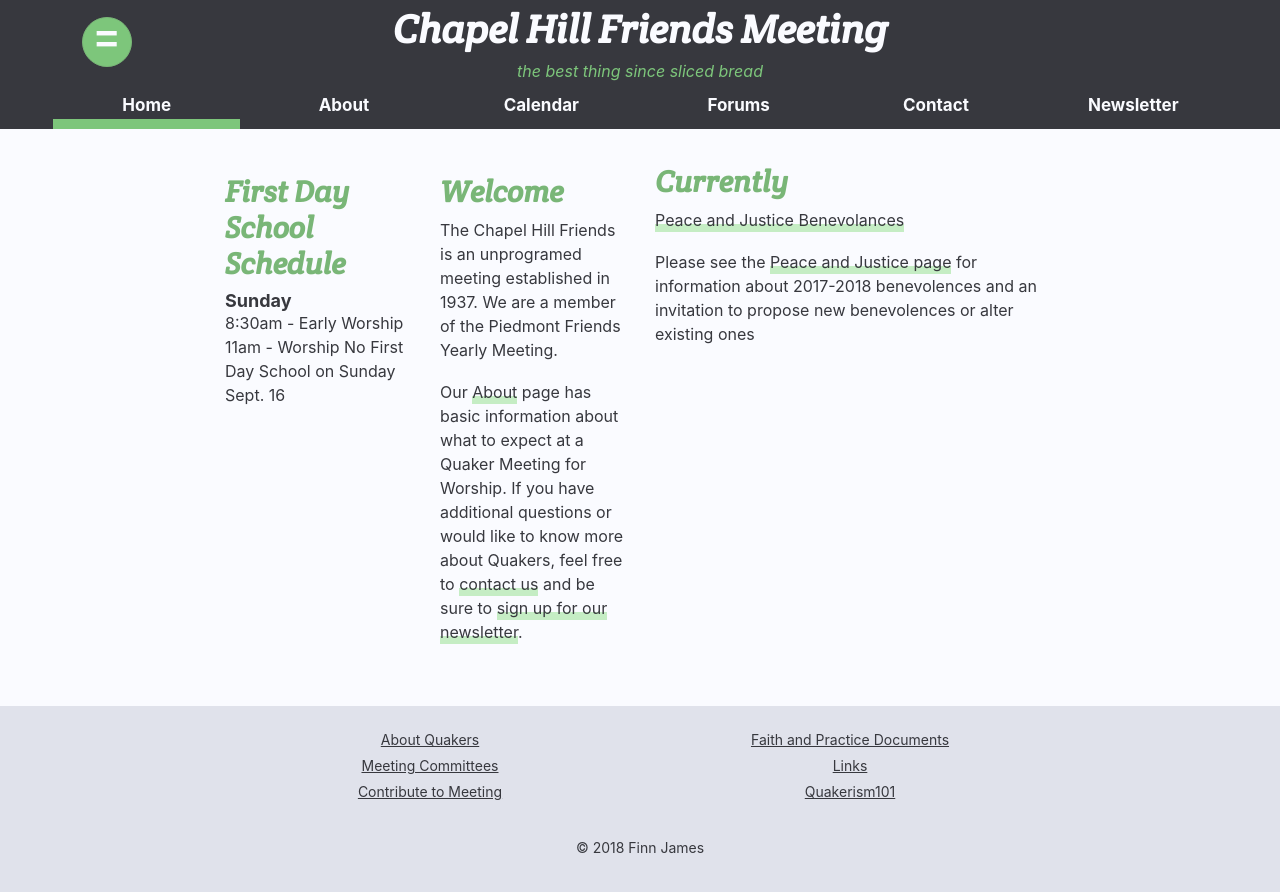
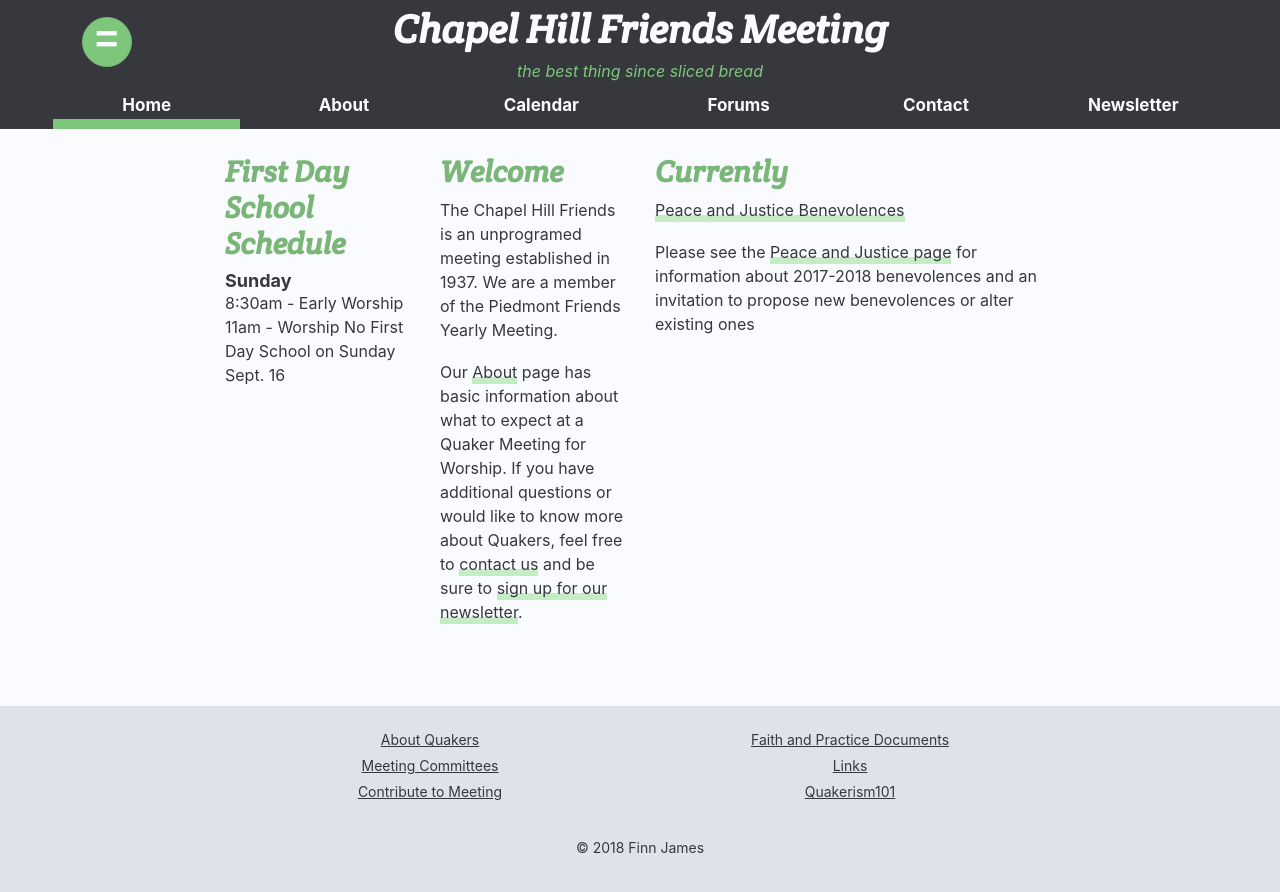
Before and after one commit to finnjames/radiolevity.com, a Jekyll site: the page built from pages/index.md, in a window 1280 px wide. Shown: the top 892 px of the page. Built offline with Jekyll 4.4.1, drawn with Linux system fonts in a browser that asks for light colours.

Commit message:
cosmetic updates

```diff
--- a/_includes/currently.md
+++ b/_includes/currently.md
@@ -1,4 +1,4 @@
 # Currently
-[Peace and Justice Benevolances](/)
+[Peace and Justice Benevolences](/)
 
 Please see the [Peace and Justice page](/) for information about 2017-2018 benevolences and an invitation to propose new benevolences or alter existing ones
--- a/_sass/main.scss
+++ b/_sass/main.scss
@@ -201,7 +201,7 @@ a:hover, a:visited, a:link, a:active {
     transition: color 200ms;
     text-align: right;
     border-bottom: 2px solid $color4;
-    box-shadow: inset 0 -6px 0 $color4;
+    box-shadow: inset 0 -5px 0 $color4;
     color: inherit;
     &:hover {
       background: $color4;
--- a/pages/index.md
+++ b/pages/index.md
@@ -3,7 +3,7 @@ layout: default
 title: Home
 permalink: /
 ---
-<div class="container">
+<div class="container" style="margin-top: -20px;">
   <div class="row justify-content-center">
     <div class="col-lg-3 col-md order-lg-0 order-1">
       {% capture fds-schedule-include %}{% include fds-schedule.md %}{% endcapture %}
@@ -13,7 +13,7 @@ permalink: /
       {% capture welcome-include %}{% include welcome.md %}{% endcapture %}
       {{ welcome-include | markdownify }}
     </div>
-    <div class="col-lg-6 order-lg-2 order-0" style="padding-top: 0px;">
+    <div class="col-lg-6 order-lg-2 order-0">
       {% capture currently-include %}{% include currently.md %}{% endcapture %}
       {{ currently-include | markdownify }}
     </div>
```
Also changed, not shown: 3 other files.
